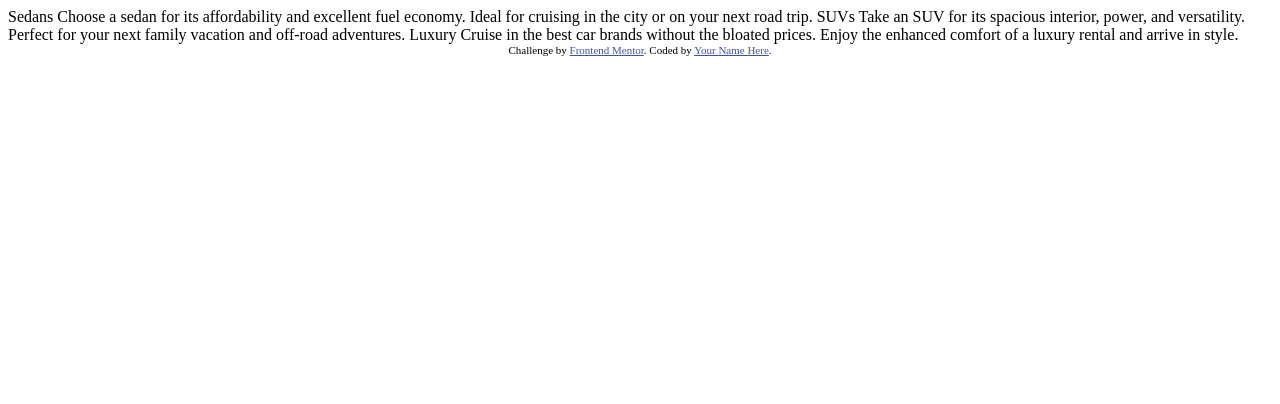
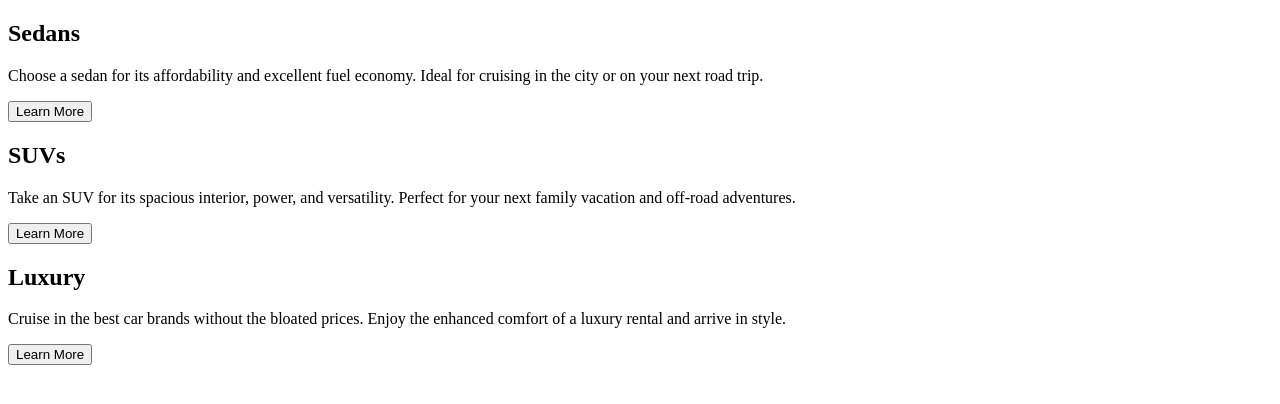
Before and after one commit to Alfredo20164920/3-columns, a plain HTML site: page index.html in a window 1280 px wide. Drawn offline with Linux system fonts and the light colour scheme.

Commit message:
Structure

```diff
--- a/index.html
+++ b/index.html
@@ -1,8 +1,10 @@
 <!DOCTYPE html>
 <html lang="en">
+
 <head>
 	<meta charset="UTF-8">
-  <meta name="viewport" content="width=device-width, initial-scale=1.0"> <!-- displays site properly based on user's device -->
+	<meta name="viewport" content="width=device-width, initial-scale=1.0">
+	<!-- displays site properly based on user's device -->
 
 	<link rel="icon" type="image/png" sizes="32x32" href="./images/favicon-32x32.png">
 
@@ -10,27 +12,49 @@
 
 	<!-- Feel free to remove these styles or customise in your own stylesheet 👍 -->
 	<style>
-    .attribution { font-size: 11px; text-align: center; }
-    .attribution a { color: hsl(228, 45%, 44%); }
+		.attribution {
+			font-size: 11px;
+			text-align: center;
+		}
+
+		.attribution a {
+			color: hsl(228, 45%, 44%);
+		}
 	</style>
 </head>
+
 <body>
 
-  Sedans
+	<section class="card">
+		<article class="card_orange">
+			<div class="image"></div>
+			<h2>Sedans</h2>
+			<p>
 				Choose a sedan for its affordability and excellent fuel economy. Ideal for cruising in the city
 				or on your next road trip.
-
-  SUVs
+			</p>
+			<button>Learn More</button>
+		</article>
+		<article class="card_blue">
+			<div class="image"></div>
+			<h2>SUVs</h2>
+			<p>
 				Take an SUV for its spacious interior, power, and versatility. Perfect for your next family vacation
 	and off-road adventures.
-
-  Luxury
+			</p>
+			<button>Learn More</button>
+		</article>
+		<article class="card_green">
+			<div class="image"></div>
+			<h2>Luxury</h2>
+			<p>
 				Cruise in the best car brands without the bloated prices. Enjoy the enhanced comfort of a luxury
 	rental and arrive in style.
+			</p>
+			<button>Learn More</button>
+		</article>
+	</section>
 
-  <div class="attribution">
-    Challenge by <a href="https://www.frontendmentor.io?ref=challenge" target="_blank">Frontend Mentor</a>.
-    Coded by <a href="#">Your Name Here</a>.
-  </div>
 </body>
+
 </html>
```
Lines whose indentation alone changed are shown as unchanged.
